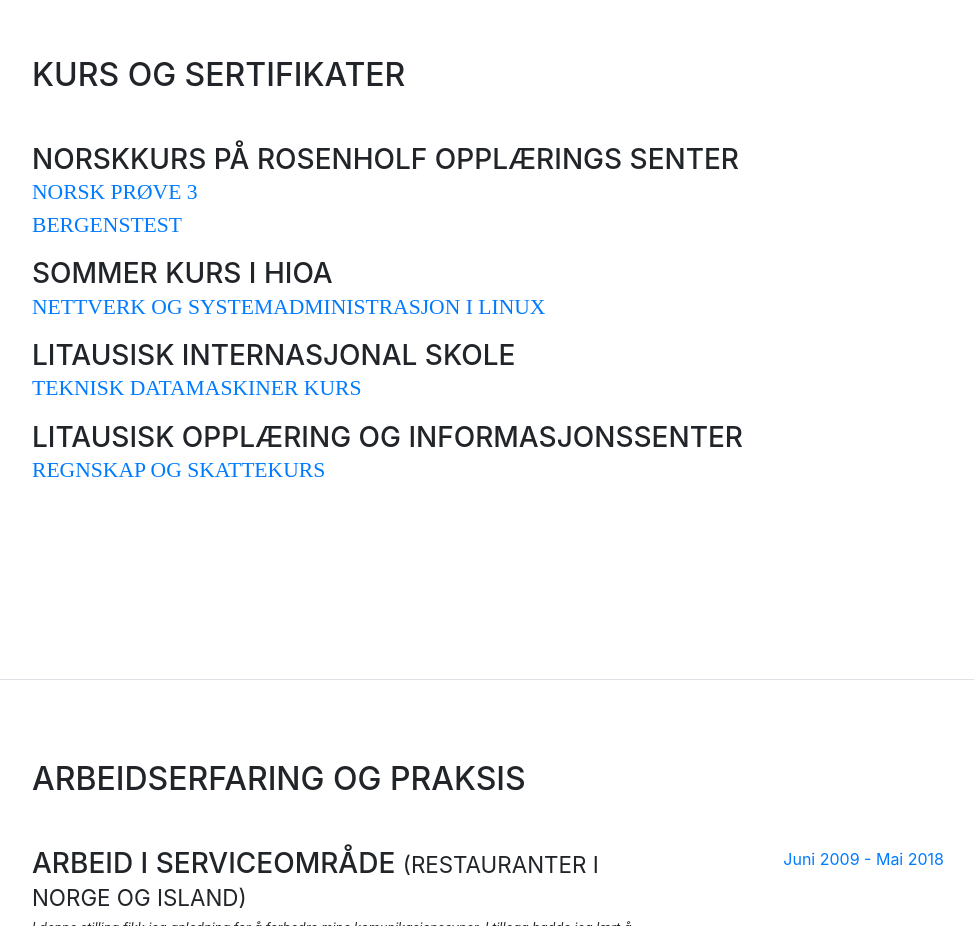
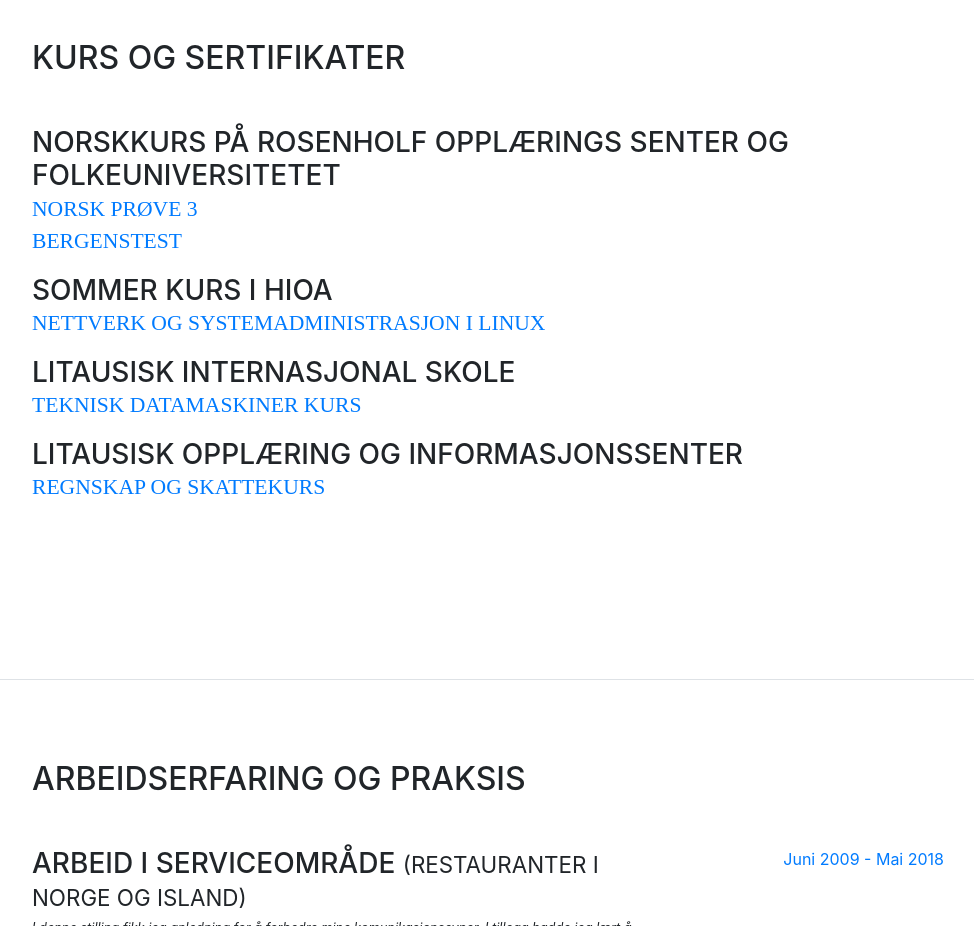
Before and after one commit to viktorijablaziene/viktorijablaziene.github.io, a website with bundled scripts: page index.html in a window 1280 px wide. Shown: the part 2520-3446 px from the top of the page, without its empty margins (288-1262 px from the left). Built offline with nearby package versions, Linux system fonts and the light colour scheme; a web font is replaced by a local one.

Commit message:
Update index.html

```diff
--- a/index.html
+++ b/index.html
@@ -167,7 +167,7 @@
                   <h2 class="mb-5">Kurs og Sertifikater</h2>
                   <div class="resume-item d-flex flex-column flex-md-row">
                       <div class="resume-content mr-auto">
-                          <h3 class="mb-0">Norskkurs på Rosenholf opplærings senter</h3>
+                          <h3 class="mb-0">Norskkurs på Rosenholf opplærings senter og Folkeuniversitetet</h3>
                           <div class="subheading mb-3">
                               <a href="img/NorskProve3.pdf" target="_blank">Norsk prøve 3</a>
                               <a href="img/bergenstest.pdf" target="_blank"><br>Bergenstest</a>
```
